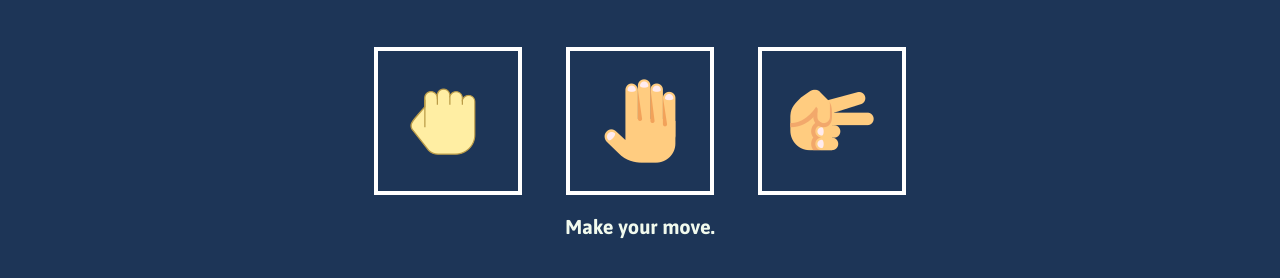
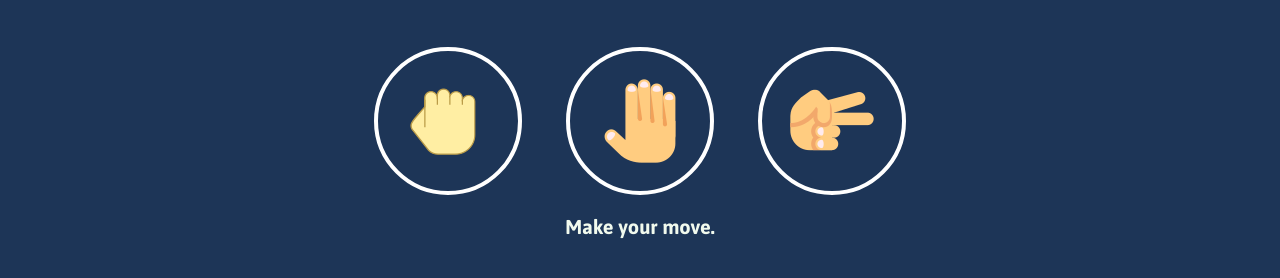
Before and after one commit to Adarshkumar03/RPS, a plain HTML site: page index.html in a window 1280 px wide. Shown: the part 254-532 px from the top of the page. Drawn offline with Linux system fonts and the light colour scheme.

Commit message:
edit style.css

```diff
--- a/style.css
+++ b/style.css
@@ -67,9 +67,8 @@
   }
 
   .choice {
-    font-family: "Asap", sans-serif;
-    color:#F1FAEE;
     border: 4px solid white;
+    border-radius: 50%;
     margin: 0 20px;
     padding: 20px;
     display: inline-block;
```
